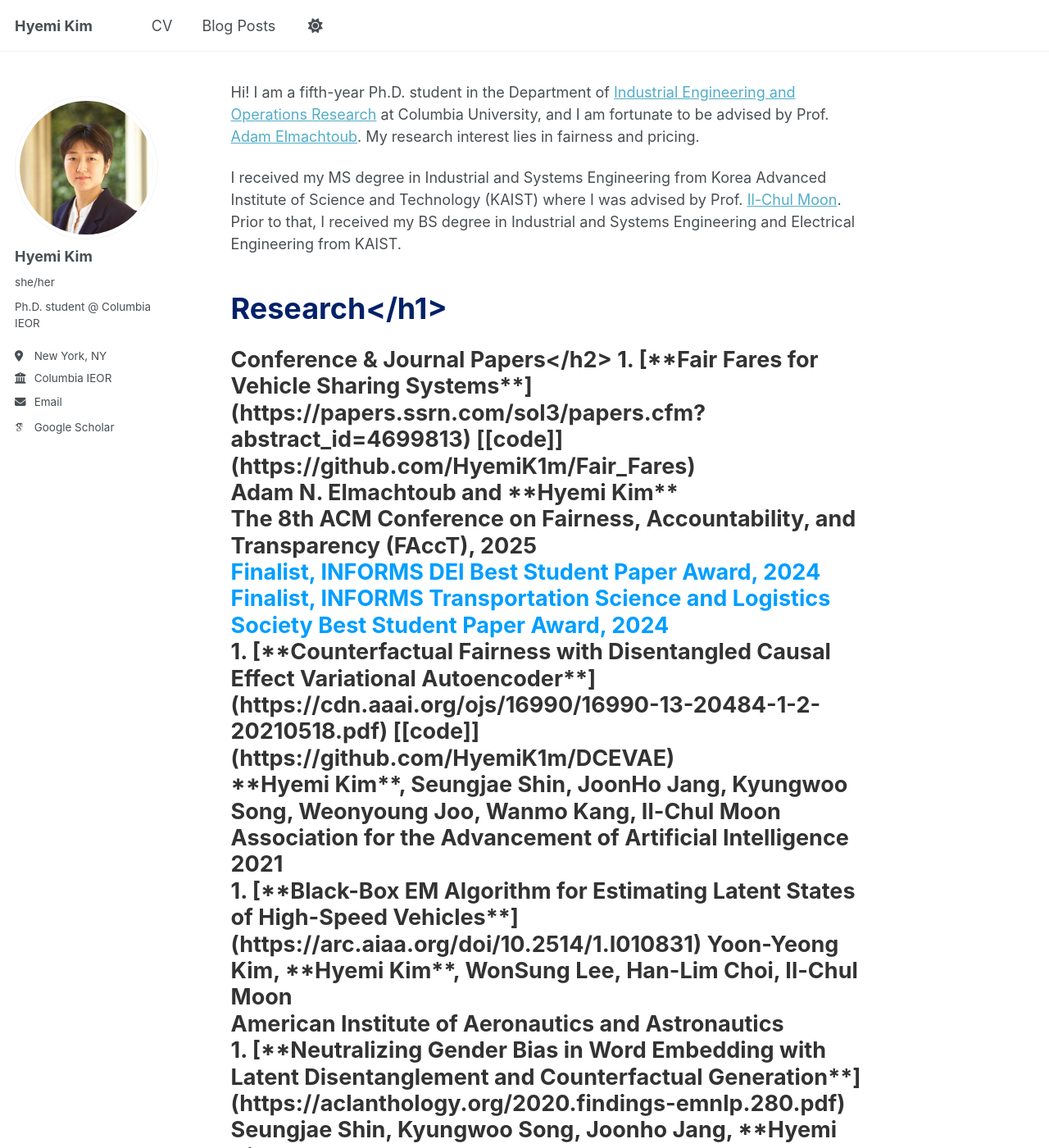
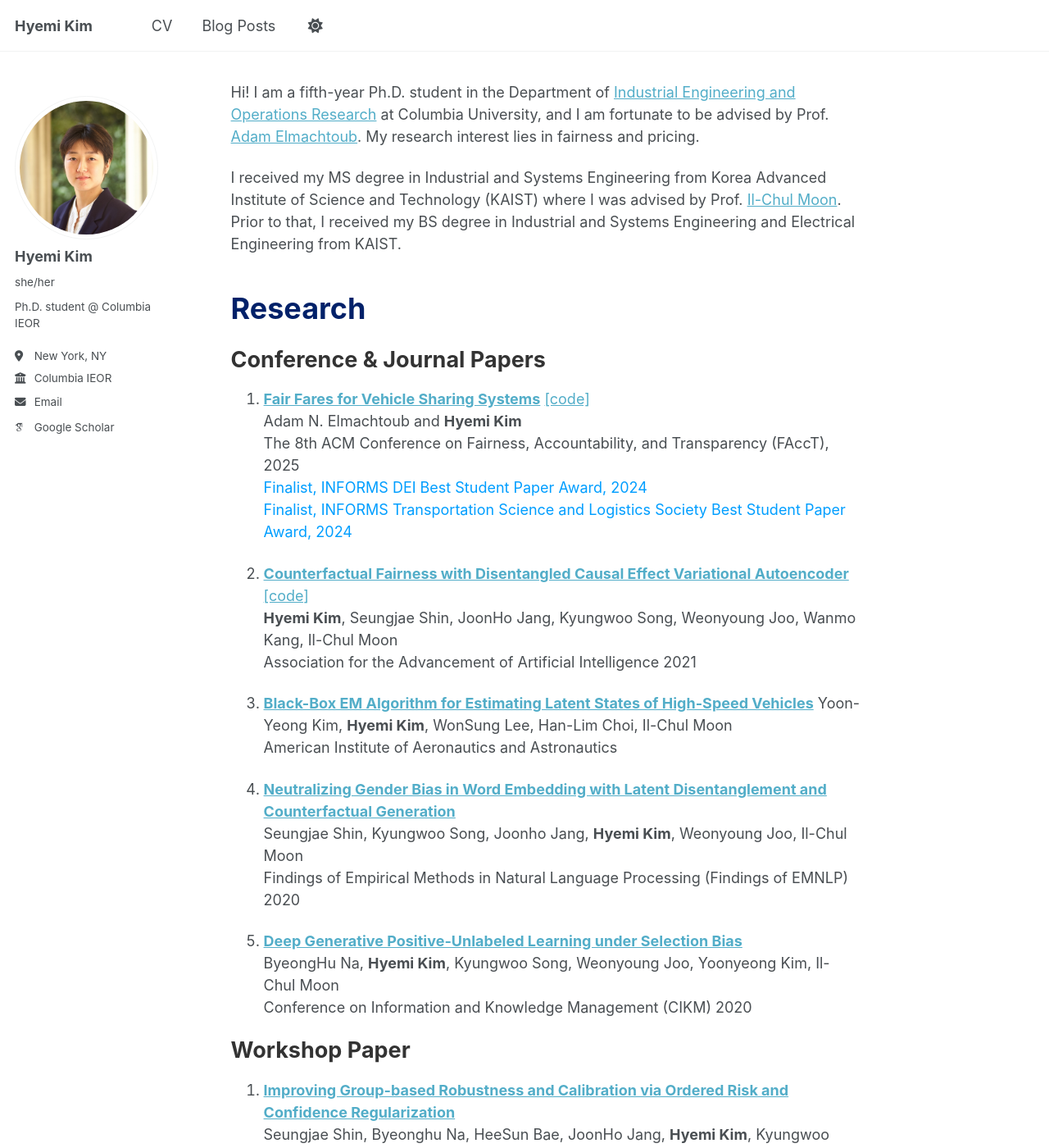
Before and after one commit to HyemiK1m/hyemik1m.github.io, a Jekyll site: the page built from _pages/about.md, in a window 1280 px wide and 1400 px high. Shown: the whole window at 82% size. Built offline with Jekyll 4.4.1, drawn with Linux system fonts in a browser that asks for light colours; some web fonts are replaced; a script that is not in the unit is left out; some of the changed text lies outside the part shown.

Commit message:
Update about.md

```diff
--- a/_pages/about.md
+++ b/_pages/about.md
@@ -13,8 +13,8 @@ I received my MS degree in Industrial and Systems Engineering from Korea Advance
 <h2 style="color:#012169;">Research</h2>
 ### Conference & Journal Papers
 -->
-<h2 style="color:#012169; border-bottom:none; font-size:2em; font-weight:700; margin-top:1.2em; margin-bottom:0.2em;">Research</h1>
-<h3 style="color:#333; font-size:1.5em; font-weight:700; margin-top:0; margin-bottom:0;">Conference & Journal Papers</h2>
+<h2 style="color:#012169; border-bottom:none; font-size:2em; font-weight:700; margin-top:1.2em; margin-bottom:0.2em;">Research</h2>
+<h3 style="color:#333; font-size:1.5em; font-weight:700; margin-top:0; margin-bottom:0;">Conference & Journal Papers</h3>
 1. [**Fair Fares for Vehicle Sharing Systems**](https://papers.ssrn.com/sol3/papers.cfm?abstract_id=4699813) [[code]](https://github.com/HyemiK1m/Fair_Fares)<br>
 Adam N. Elmachtoub and **Hyemi Kim**<br>
 The 8th ACM Conference on Fairness, Accountability, and Transparency (FAccT), 2025<br>
@@ -37,7 +37,7 @@ Findings of Empirical Methods in Natural Language Processing (Findings of EMNLP)
 ByeongHu Na, **Hyemi Kim**, Kyungwoo Song, Weonyoung Joo, Yoonyeong Kim, Il-Chul Moon<br>
 Conference on Information and Knowledge Management (CIKM) 2020<br>
 
-<h3 style="color:#333; font-size:1.5em; font-weight:700; margin-top:0; margin-bottom:0;">Workshop Paper</h2>
+<h3 style="color:#333; font-size:1.5em; font-weight:700; margin-top:0; margin-bottom:0;">Workshop Paper</h3>
 1. [**Improving Group-based Robustness and Calibration via Ordered Risk and Confidence Regularization**](https://openreview.net/pdf?id=okCTFCRavwh)<br>
 Seungjae Shin, Byeonghu Na, HeeSun Bae, JoonHo Jang, **Hyemi Kim**, Kyungwoo Song, Youngjae Cho, Il-chul Moon<br>
 ICML 2022: Workshop on Spurious Correlations, Invariance and Stability<br>
```
